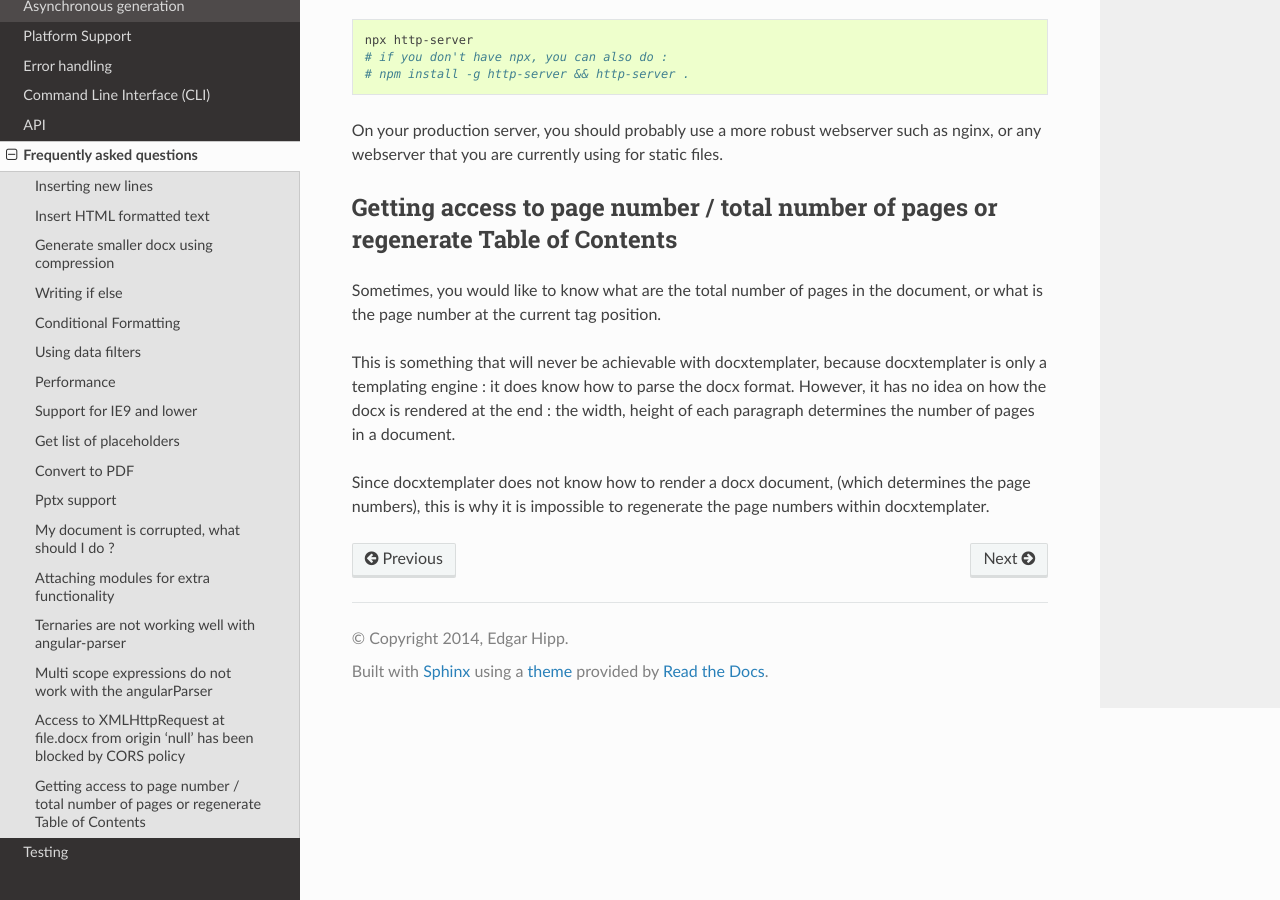
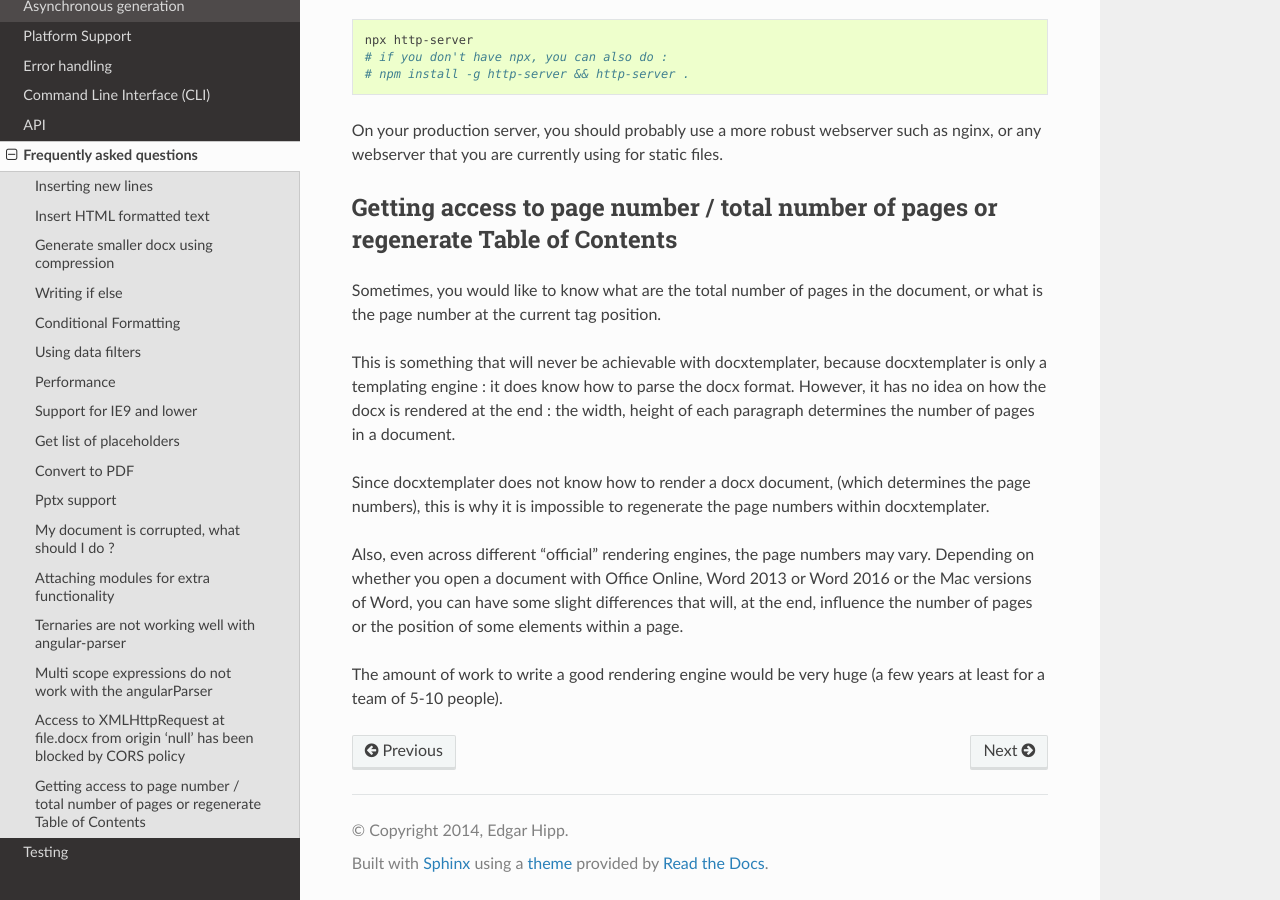
Before and after one commit to open-xml-templating/docxtemplater, a Sphinx documentation site: the page built from docs/source/faq.rst, in a window 1280 px wide and 900 px high, scrolled down 8060 px. Built offline with Sphinx 7.4.7 and the Read the Docs theme 2.0.0, drawn with Linux system fonts in a browser that asks for light colours.

Commit message:
Updatee faq about rendering engine

```diff
--- a/docs/source/faq.rst
+++ b/docs/source/faq.rst
@@ -439,3 +439,7 @@ width, height of each paragraph determines the number of pages in a document.
 Since docxtemplater does not know how to render a docx document, (which
 determines the page numbers), this is why it is impossible to regenerate the
 page numbers within docxtemplater.
+
+Also, even across different "official" rendering engines, the page numbers may vary. Depending on whether you open a document with Office Online, Word 2013 or Word 2016 or the Mac versions of Word, you can have some slight differences that will, at the end, influence the number of pages or the position of some elements within a page.
+
+The amount of work to write a good rendering engine would be very huge (a few years at least for a team of 5-10 people).
```
